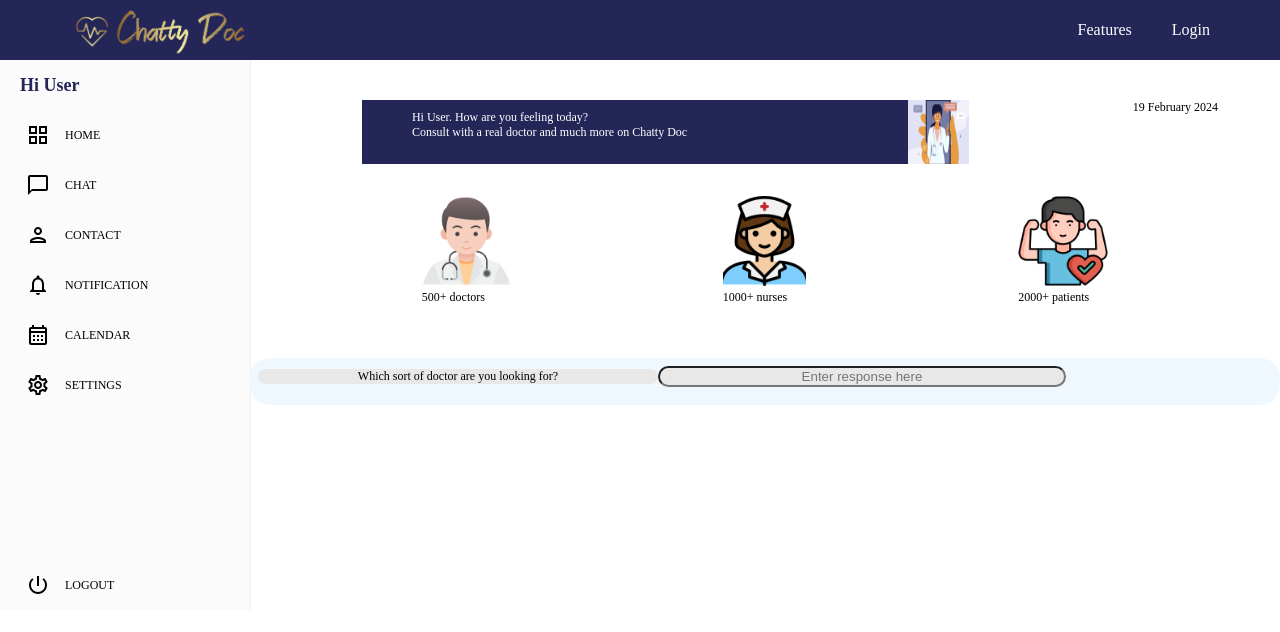
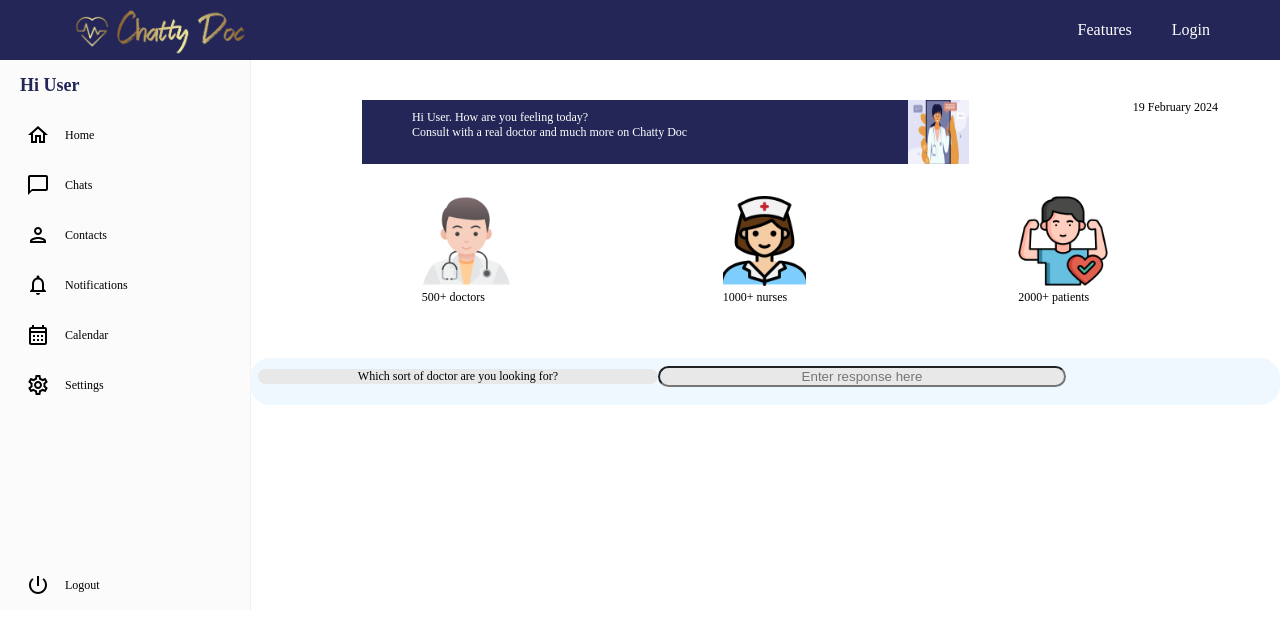
Before and after one commit to doni-robert/ChattyDoc, a React (Create React App) app in the folder client/: page /dashboard in a window 1280 px wide. Shown: the top 632 px of the page. Built offline with nearby package versions, Linux system fonts and the light colour scheme.

Commit message:
chore: change menu items icons

```diff
--- a/client/src/components/ui/Sidebar.js
+++ b/client/src/components/ui/Sidebar.js
@@ -1,6 +1,6 @@
 import React, { useState } from 'react'
 import { Sidebar, Menu, MenuItem } from "react-pro-sidebar";
-import GridViewOutlinedIcon from '@mui/icons-material/GridViewOutlined';
+import HomeOutlinedIcon from '@mui/icons-material/HomeOutlined';
 import ChatBubbleOutlineOutlinedIcon from '@mui/icons-material/ChatBubbleOutlineOutlined';
 import PersonOutlinedIcon from '@mui/icons-material/PersonOutlined';
 import NotificationsNoneOutlinedIcon from '@mui/icons-material/NotificationsNoneOutlined';
@@ -8,6 +8,7 @@ import CalendarMonthOutlinedIcon from '@mui/icons-material/CalendarMonthOutlined
 import SettingsOutlinedIcon from '@mui/icons-material/SettingsOutlined';
 import PowerSettingsNewOutlinedIcon from '@mui/icons-material/PowerSettingsNewOutlined';
 import "../../assets/styles/sidebar.css";
+
 
 const SideBar = ({ setSelectedComponent }) => {
     // State for tracing the selected menu
@@ -27,40 +28,40 @@ const SideBar = ({ setSelectedComponent }) => {
               </MenuItem>
               <MenuItem
                 onClick={() => handleMenuItemClick('homeDashboard')}
-                icon={<GridViewOutlinedIcon />}
+                icon={<HomeOutlinedIcon />}
                 className={selectedMenuItem === 'homeDashboard' ? 'selected' : ''}
               >
-                HOME
+                Home
               </MenuItem>
               <MenuItem
                 onClick={() => handleMenuItemClick('chat')}
                 icon={<ChatBubbleOutlineOutlinedIcon />}
                 className={selectedMenuItem === 'chat' ? 'selected' : ''}
               >
-                CHAT
+                Chats
               </MenuItem>
               <MenuItem
                 onClick={() => handleMenuItemClick('contacts')}
                 icon={<PersonOutlinedIcon />}
                 className={selectedMenuItem === 'contacts' ? 'selected' : ''}
               >
-                CONTACT
+                Contacts
               </MenuItem>
               <MenuItem
                 onClick={() => handleMenuItemClick('notifications')}
                 icon={<NotificationsNoneOutlinedIcon />}
                 className={selectedMenuItem === 'notification' ? 'selected' : ''}
               >
-                NOTIFICATION
+                Notifications
               </MenuItem>
-              <MenuItem icon={<CalendarMonthOutlinedIcon />}> CALENDAR </MenuItem>
-              <MenuItem icon={<SettingsOutlinedIcon />}> SETTINGS </MenuItem>
+              <MenuItem icon={<CalendarMonthOutlinedIcon />}> Calendar </MenuItem>
+              <MenuItem icon={<SettingsOutlinedIcon />}> Settings </MenuItem>
               {/* Lazy coding. Couldn't come up with a better way to push LOGOUT to the bottom */}
 
               <MenuItem></MenuItem>
               <MenuItem></MenuItem>
               <MenuItem></MenuItem>
-              <MenuItem icon={<PowerSettingsNewOutlinedIcon />}> LOGOUT </MenuItem>
+              <MenuItem icon={<PowerSettingsNewOutlinedIcon />}> Logout </MenuItem>
             </Menu>
         </Sidebar>
       </div>
```
